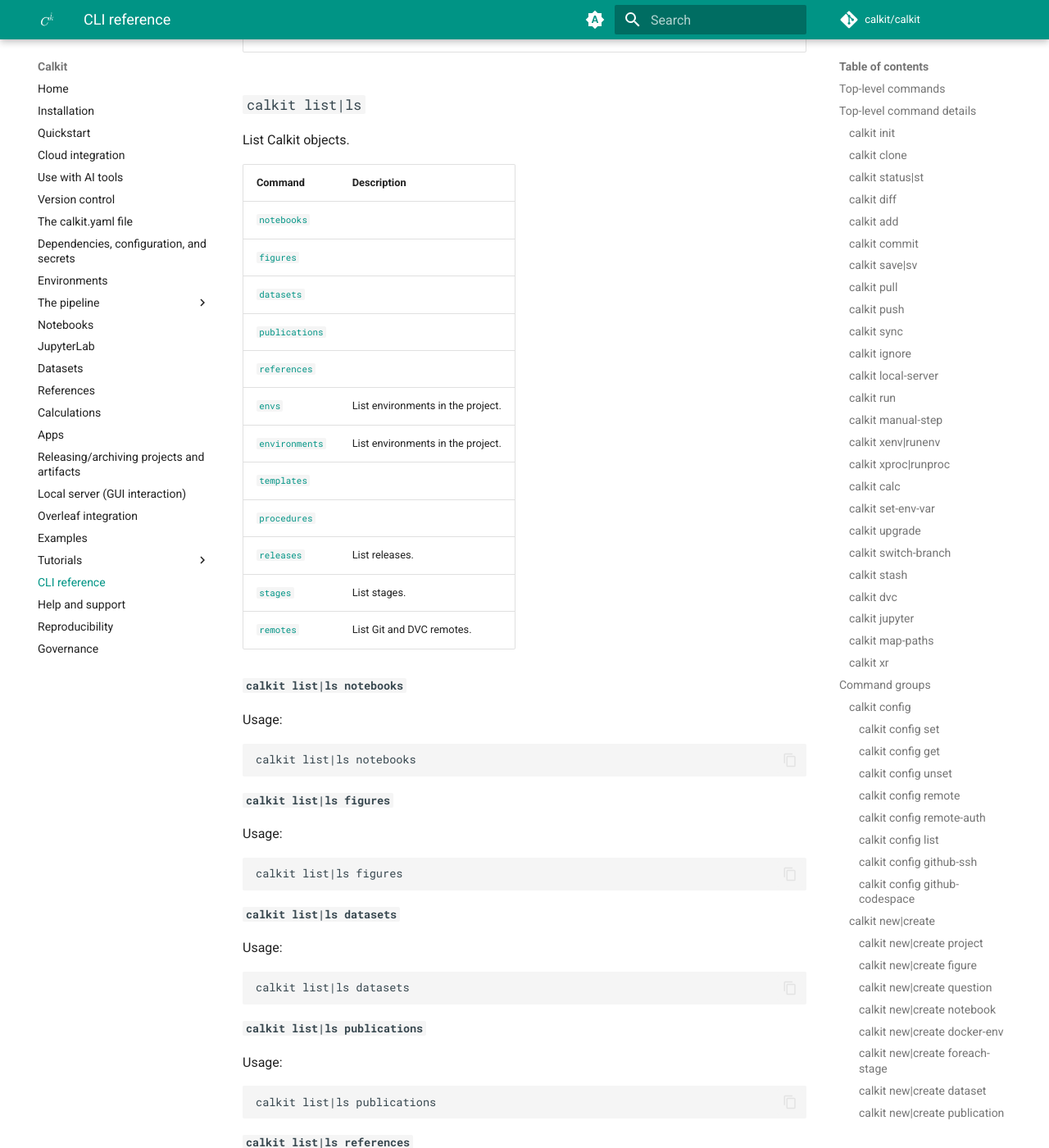
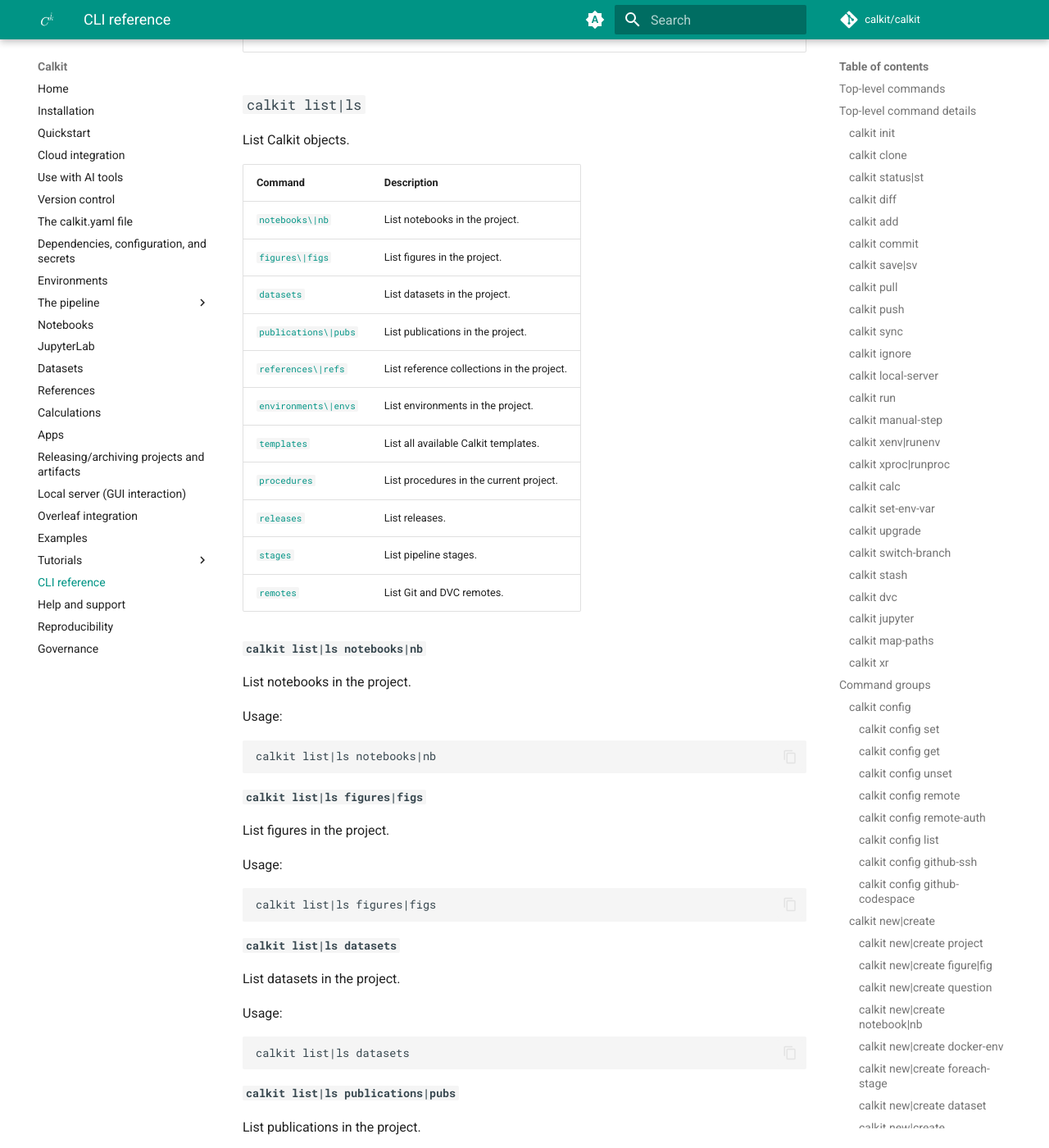
Before and after one commit to calkit/calkit, an MkDocs documentation site: the page built from docs/cli-reference.md, in a window 1280 px wide and 1400 px high, scrolled down 47588 px. Shown: the whole window at 82% size. Built offline with MkDocs 1.6.1 and Material for MkDocs 9.7.7, drawn with Linux system fonts in a browser that asks for light colours; comment, search, counter and statistics services are not loaded; some of the changed text lies outside the part shown.

Commit message:
Update aliases

````diff
--- a/docs/cli-reference.md
+++ b/docs/cli-reference.md
@@ -785,13 +785,13 @@
 | Command                                                                   | Description                                                           |
 | ------------------------------------------------------------------------- | --------------------------------------------------------------------- |
 | [`project`](#subcommand-new-create-project)                               | Create a new project.                                                 |
-| [`figure`](#subcommand-new-create-figure)                                 | Create a new figure.                                                  |
+| [`figure\|fig`](#subcommand-new-create-figure-fig)                        | Create a new figure.                                                  |
 | [`question`](#subcommand-new-create-question)                             | Add a new question.                                                   |
-| [`notebook`](#subcommand-new-create-notebook)                             | Add a new notebook.                                                   |
+| [`notebook\|nb`](#subcommand-new-create-notebook-nb)                      | Add a new notebook.                                                   |
 | [`docker-env`](#subcommand-new-create-docker-env)                         | Create a new Docker environment.                                      |
 | [`foreach-stage`](#subcommand-new-create-foreach-stage)                   | Create a new DVC 'foreach' stage.                                     |
 | [`dataset`](#subcommand-new-create-dataset)                               | Create a new dataset.                                                 |
-| [`publication`](#subcommand-new-create-publication)                       | Create a new publication.                                             |
+| [`publication\|pub`](#subcommand-new-create-publication-pub)              | Create a new publication.                                             |
 | [`conda-env`](#subcommand-new-create-conda-env)                           | Create a new Conda environment.                                       |
 | [`uv-env`](#subcommand-new-create-uv-env)                                 | Create a new uv project environment.                                  |
 | [`slurm-env`](#subcommand-new-create-slurm-env)                           | Create a new SLURM environment.                                       |
@@ -841,16 +841,16 @@
 | `--overwrite`, `-f` | boolean | no       | False   | Overwrite project if one already exists.                                      |
 | `--verbose`         | boolean | no       | False   | Print verbose output.                                                         |
 
-<a id="subcommand-new-create-figure"></a>
-
-#### `calkit new|create figure`
+<a id="subcommand-new-create-figure-fig"></a>
+
+#### `calkit new|create figure|fig`
 
 Create a new figure.
 
 Usage:
 
 ```text
-calkit new|create figure [OPTIONS] PATH
+calkit new|create figure|fig [OPTIONS] PATH
 ```
 
 Arguments:
@@ -897,16 +897,16 @@
 | ---------- | ------- | -------- | ------- | ----------- |
 | `--commit` | boolean | no       | False   |             |
 
-<a id="subcommand-new-create-notebook"></a>
-
-#### `calkit new|create notebook`
+<a id="subcommand-new-create-notebook-nb"></a>
+
+#### `calkit new|create notebook|nb`
 
 Add a new notebook.
 
 Usage:
 
 ```text
-calkit new|create notebook [OPTIONS] PATH
+calkit new|create notebook|nb [OPTIONS] PATH
 ```
 
 Arguments:
@@ -1022,16 +1022,16 @@
 | `--no-commit`            | boolean | no       | False   |                                                                 |
 | `--overwrite`, `-f`      | boolean | no       | False   | Overwrite existing dataset if one exists.                       |
 
-<a id="subcommand-new-create-publication"></a>
-
-#### `calkit new|create publication`
+<a id="subcommand-new-create-publication-pub"></a>
+
+#### `calkit new|create publication|pub`
 
 Create a new publication.
 
 Usage:
 
 ```text
-calkit new|create publication [OPTIONS] PATH
+calkit new|create publication|pub [OPTIONS] PATH
 ```
 
 Arguments:
@@ -1626,99 +1626,98 @@
 
 List Calkit objects.
 
-| Command                                            | Description                       |
-| -------------------------------------------------- | --------------------------------- |
-| [`notebooks`](#subcommand-list-ls-notebooks)       |                                   |
-| [`figures`](#subcommand-list-ls-figures)           |                                   |
-| [`datasets`](#subcommand-list-ls-datasets)         |                                   |
-| [`publications`](#subcommand-list-ls-publications) |                                   |
-| [`references`](#subcommand-list-ls-references)     |                                   |
-| [`envs`](#subcommand-list-ls-envs)                 | List environments in the project. |
-| [`environments`](#subcommand-list-ls-environments) | List environments in the project. |
-| [`templates`](#subcommand-list-ls-templates)       |                                   |
-| [`procedures`](#subcommand-list-ls-procedures)     |                                   |
-| [`releases`](#subcommand-list-ls-releases)         | List releases.                    |
-| [`stages`](#subcommand-list-ls-stages)             | List stages.                      |
-| [`remotes`](#subcommand-list-ls-remotes)           | List Git and DVC remotes.         |
-
-<a id="subcommand-list-ls-notebooks"></a>
-
-#### `calkit list|ls notebooks`
-
-Usage:
-
-```text
-calkit list|ls notebooks
-```
-
-<a id="subcommand-list-ls-figures"></a>
-
-#### `calkit list|ls figures`
-
-Usage:
-
-```text
-calkit list|ls figures
+| Command                                                       | Description                                |
+| ------------------------------------------------------------- | ------------------------------------------ |
+| [`notebooks\|nb`](#subcommand-list-ls-notebooks-nb)           | List notebooks in the project.             |
+| [`figures\|figs`](#subcommand-list-ls-figures-figs)           | List figures in the project.               |
+| [`datasets`](#subcommand-list-ls-datasets)                    | List datasets in the project.              |
+| [`publications\|pubs`](#subcommand-list-ls-publications-pubs) | List publications in the project.          |
+| [`references\|refs`](#subcommand-list-ls-references-refs)     | List reference collections in the project. |
+| [`environments\|envs`](#subcommand-list-ls-environments-envs) | List environments in the project.          |
+| [`templates`](#subcommand-list-ls-templates)                  | List all available Calkit templates.       |
+| [`procedures`](#subcommand-list-ls-procedures)                | List procedures in the current project.    |
+| [`releases`](#subcommand-list-ls-releases)                    | List releases.                             |
+| [`stages`](#subcommand-list-ls-stages)                        | List pipeline stages.                      |
+| [`remotes`](#subcommand-list-ls-remotes)                      | List Git and DVC remotes.                  |
+
+<a id="subcommand-list-ls-notebooks-nb"></a>
+
+#### `calkit list|ls notebooks|nb`
+
+List notebooks in the project.
+
+Usage:
+
+```text
+calkit list|ls notebooks|nb
+```
+
+<a id="subcommand-list-ls-figures-figs"></a>
+
+#### `calkit list|ls figures|figs`
+
+List figures in the project.
+
+Usage:
+
+```text
+calkit list|ls figures|figs
 ```
 
 <a id="subcommand-list-ls-datasets"></a>
 
 #### `calkit list|ls datasets`
 
+List datasets in the project.
+
 Usage:
 
 ```text
 calkit list|ls datasets
 ```
 
-<a id="subcommand-list-ls-publications"></a>
-
-#### `calkit list|ls publications`
-
-Usage:
-
-```text
-calkit list|ls publications
-```
-
-<a id="subcommand-list-ls-references"></a>
-
-#### `calkit list|ls references`
-
-Usage:
-
-```text
-calkit list|ls references
-```
-
-<a id="subcommand-list-ls-envs"></a>
-
-#### `calkit list|ls envs`
+<a id="subcommand-list-ls-publications-pubs"></a>
+
+#### `calkit list|ls publications|pubs`
+
+List publications in the project.
+
+Usage:
+
+```text
+calkit list|ls publications|pubs
+```
+
+<a id="subcommand-list-ls-references-refs"></a>
+
+#### `calkit list|ls references|refs`
+
+List reference collections in the project.
+
+Usage:
+
+```text
+calkit list|ls references|refs
+```
+
+<a id="subcommand-list-ls-environments-envs"></a>
+
+#### `calkit list|ls environments|envs`
 
 List environments in the project.
 
 Usage:
 
 ```text
-calkit list|ls envs
-```
-
-<a id="subcommand-list-ls-environments"></a>
-
-#### `calkit list|ls environments`
-
-List environments in the project.
-
-Usage:
-
-```text
-calkit list|ls environments
+calkit list|ls environments|envs
 ```
 
 <a id="subcommand-list-ls-templates"></a>
 
 #### `calkit list|ls templates`
 
+List all available Calkit templates.
+
 Usage:
 
 ```text
@@ -1729,6 +1728,8 @@
 
 #### `calkit list|ls procedures`
 
+List procedures in the current project.
+
 Usage:
 
 ```text
@@ -1751,7 +1752,7 @@
 
 #### `calkit list|ls stages`
 
-List stages.
+List pipeline stages.
 
 Usage:
 
@@ -2514,20 +2515,20 @@
 | ------------ | ---- | -------- | ------- | ------------------------------------ |
 | `--if-error` | text | yes      |         | Command to run if there is an error. |
 
-<a id="command-group-latex"></a>
-
-### `calkit latex`
+<a id="command-group-latex-tex"></a>
+
+### `calkit latex|tex`
 
 Work with LaTeX.
 
-| Command                                    | Description                                   |
-| ------------------------------------------ | --------------------------------------------- |
-| [`from-json`](#subcommand-latex-from-json) | Convert a JSON file to LaTeX.                 |
-| [`build`](#subcommand-latex-build)         | Build a PDF of a LaTeX document with latexmk. |
-
-<a id="subcommand-latex-from-json"></a>
-
-#### `calkit latex from-json`
+| Command                                        | Description                                   |
+| ---------------------------------------------- | --------------------------------------------- |
+| [`from-json`](#subcommand-latex-tex-from-json) | Convert a JSON file to LaTeX.                 |
+| [`build`](#subcommand-latex-tex-build)         | Build a PDF of a LaTeX document with latexmk. |
+
+<a id="subcommand-latex-tex-from-json"></a>
+
+#### `calkit latex|tex from-json`
 
 Convert a JSON file to LaTeX.
 
@@ -2553,9 +2554,9 @@
 | `--command`      | text | no       |         | Command name to use in LaTeX output.                                                                     |
 | `--format-json`  | text | no       |         | Additional JSON input to use for formatting. Can be used to add extra keys with simple expressions, etc. |
 
-<a id="subcommand-latex-build"></a>
-
-#### `calkit latex build`
+<a id="subcommand-latex-tex-build"></a>
+
+#### `calkit latex|tex build`
 
 Build a PDF of a LaTeX document with latexmk.
 
@@ -2584,28 +2585,28 @@
 | `--force`, `-f`      | boolean | no       | False   | Force latexmk to recompile all files, even if they are up to date. |
 | `--verbose`, `-v`    | boolean | no       | False   | Print verbose output.                                              |
 
-<a id="command-group-overleaf"></a>
-
-### `calkit overleaf`
+<a id="command-group-overleaf-ol"></a>
+
+### `calkit overleaf|ol`
 
 Interact with Overleaf.
 
-| Command                                 | Description                                                    |
-| --------------------------------------- | -------------------------------------------------------------- |
-| [`import`](#subcommand-overleaf-import) | Import a publication from an Overleaf project.                 |
-| [`sync`](#subcommand-overleaf-sync)     | Sync folders with Overleaf.                                    |
-| [`status`](#subcommand-overleaf-status) | Check the status of folders synced with Overleaf in a project. |
-
-<a id="subcommand-overleaf-import"></a>
-
-#### `calkit overleaf import`
+| Command                                    | Description                                                    |
+| ------------------------------------------ | -------------------------------------------------------------- |
+| [`import`](#subcommand-overleaf-ol-import) | Import a publication from an Overleaf project.                 |
+| [`sync`](#subcommand-overleaf-ol-sync)     | Sync folders with Overleaf.                                    |
+| [`status`](#subcommand-overleaf-ol-status) | Check the status of folders synced with Overleaf in a project. |
+
+<a id="subcommand-overleaf-ol-import"></a>
+
+#### `calkit overleaf|ol import`
 
 Import a publication from an Overleaf project.
 
 Usage:
 
 ```text
-calkit overleaf import [OPTIONS] SRC-URL DEST-DIR
+calkit overleaf|ol import [OPTIONS] SRC-URL DEST-DIR
 ```
 
 Arguments:
@@ -2629,16 +2630,16 @@
 | `--overwrite`, `-f`   | boolean | no       | False   | Force adding the publication even if it already exists.                                                                    |
 | `--push-only`, `-P`   | boolean | no       | False   | Push local files to Overleaf without pulling. Useful when initializing a new Overleaf project from local files.            |
 
-<a id="subcommand-overleaf-sync"></a>
-
-#### `calkit overleaf sync`
+<a id="subcommand-overleaf-ol-sync"></a>
+
+#### `calkit overleaf|ol sync`
 
 Sync folders with Overleaf.
 
 Usage:
 
 ```text
-calkit overleaf sync [OPTIONS] [PATHS...]
+calkit overleaf|ol sync [OPTIONS] [PATHS...]
 ```
 
 Arguments:
@@ -2658,16 +2659,16 @@
 | `--resolve`, `-r`   | boolean | no       | False   | Mark merge conflicts as resolved before committing.                                                                                |
 | `--push-only`, `-P` | boolean | no       | False   | Only push local files to Overleaf without pulling from Overleaf. Useful when initializing a new Overleaf project from local files. |
 
-<a id="subcommand-overleaf-status"></a>
-
-#### `calkit overleaf status`
+<a id="subcommand-overleaf-ol-status"></a>
+
+#### `calkit overleaf|ol status`
 
 Check the status of folders synced with Overleaf in a project.
 
 Usage:
 
 ```text
-calkit overleaf status [PATHS...]
+calkit overleaf|ol status [PATHS...]
 ```
 
 Arguments:
````
Also changed, not shown: other parts of docs/cli-reference.md (+4 -4 lines), 4 other files.
